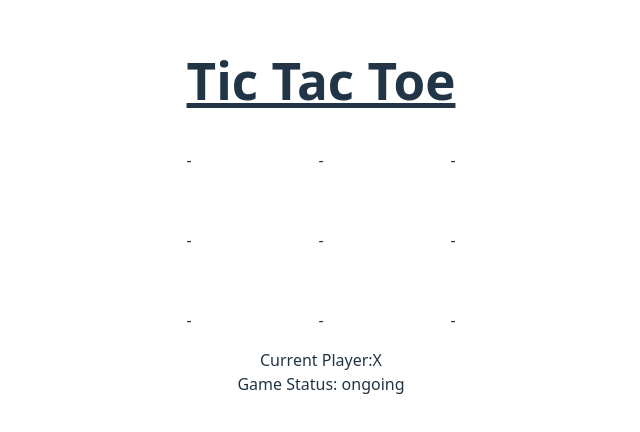
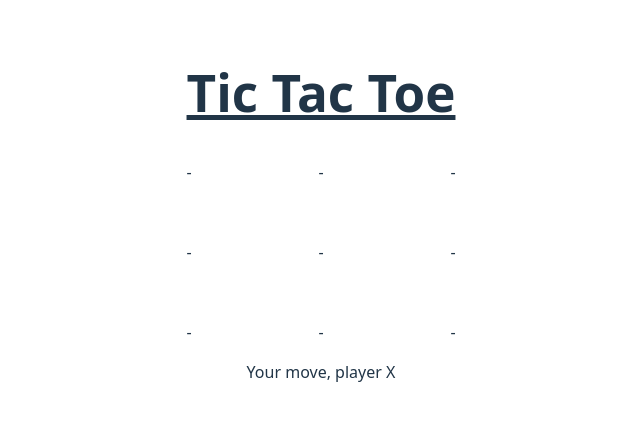
Before and after one commit to weavermarquez/tictactoe, a React (Vite) app in the folder tictactoe/: page / in a window 1280 px wide. Shown: the part 176-608 px from the top of the page, without its empty margins (319-959 px from the left). Built offline with nearby package versions, Linux system fonts and the light colour scheme.

Commit message:
feat(ui): unify status display in Celebration
Replaced the separate “current player” label with a single Celebration
component that shows whose turn it is, announces a win, or declares a
draw. Logs task completions in README.

```diff
--- a/tictactoe/src/App.tsx
+++ b/tictactoe/src/App.tsx
@@ -16,12 +16,25 @@ function Square(props) {
 }
 
 function Celebration(props) {
+  const status = props.status
+  const currentPlayer = props.currentPlayer
+  const gameComplete = props.status.type == 'ongoing'
   return (
     <>
-      <div id="status2">Game Status: {props.status.type} </div>
-      <div id="status3">{props.status.player ?
-        'There Is a Winner'
-        : ''}
+      <div id="status">{
+        (() => {
+          switch (status.type) {
+            case 'ongoing':
+              return `Your move, player ${currentPlayer}`
+          break
+            case 'draw':
+              return "Hey, a draw! Let's say you both won. 🤗"
+          break
+            case 'winner':
+              return `🎉 Congratulations, player ${status.player}! 🎉`
+          }
+        })()
+        }
       </div>
     </>
   )
@@ -57,8 +70,7 @@ function Game() {
             ) }
           </div>
         </div>
-        <div id="status">{player ? 'Current Player:'.concat(player) : ''} </div>
-        <Celebration status={gamestate.status} />
+        <Celebration currentPlayer = {gamestate.player} status={gamestate.status} />
         <ol type='A'>
           { gamestate.history.map(e =>
             <li key={e.id}>{e.id}. Player {e.player} on {e.target.row},{e.target.col}</li>) }
```
Also changed, not shown: 1 other file (tests, documents, lock files or other folders).
